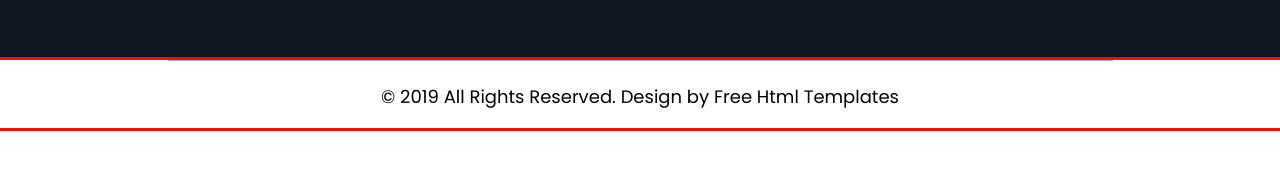
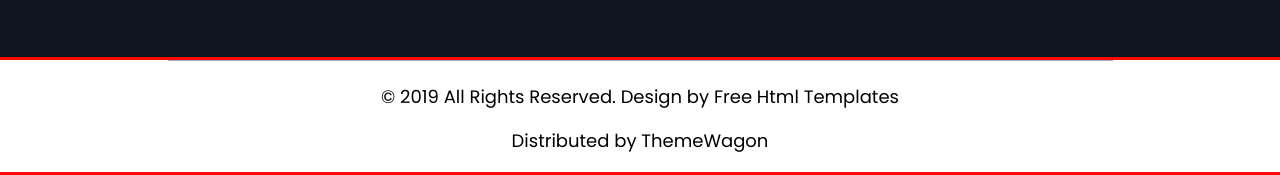
Before and after one commit to technext/keto, a plain HTML site: page blog.html in a window 1280 px wide. Shown: the part 1308-1483 px from the top of the page. Before the commit the page ends 1439 px from the top, so only its background shows below. Drawn offline with nearby package versions, Linux system fonts and the light colour scheme; a web font is replaced by a local one.

Commit message:
update footer

```diff
--- a/blog.html
+++ b/blog.html
@@ -193,7 +193,11 @@
                <div class="container">
                   <div class="row">
                      <div class="col-md-10 offset-md-1">
-                        <p>© 2019 All Rights Reserved. Design by <a href="https://html.design/"> Free Html Templates</a></p>
+                        <p>
+                           © 2019 All Rights Reserved. Design by <a href="https://html.design/"> Free Html Templates</a>
+                           <br><br>
+                           Distributed by <a href="https://themewagon.com/" target="_blank">ThemeWagon</a>
+                           </p>
                      </div>
                   </div>
                </div>
```
Also changed, not shown: about.html (+5 -1 lines), contact.html (+5 -1 lines), gallery.html (+5 -1 lines), index.html (+7 -1 lines), room.html (+5 -1 lines).
